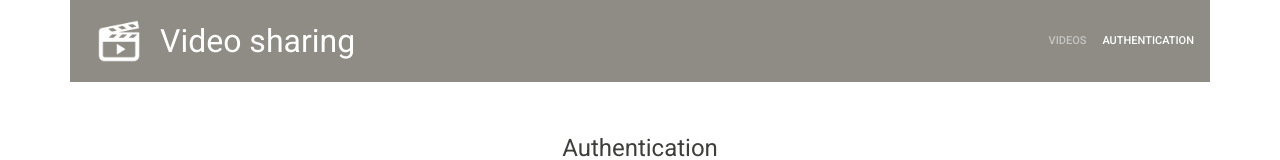
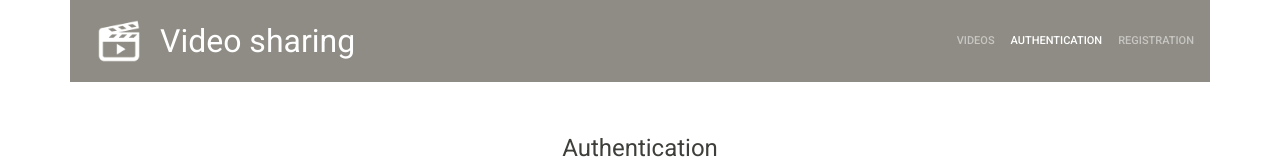
Before and after one commit to Evgeny-Kravchenko/video-sharing-front-end, a React app: page /auth in a window 1280 px wide. Shown: the top 160 px of the page. Built offline with nearby package versions, Linux system fonts and the light colour scheme.

Commit message:
feat: add the regular expression of searching initial state

```diff
--- a/src/actions/types.ts
+++ b/src/actions/types.ts
@@ -6,6 +6,7 @@ export interface Action {
 export enum PagesList {
   Authentication = 'auth',
   Videos = 'videos',
+  Registrations = 'registration',
 }
 
 export enum PagesTypesActions {
--- a/src/components/local/header/header.tsx
+++ b/src/components/local/header/header.tsx
@@ -44,6 +44,16 @@ const Header: FC = (): ReactElement => {
               Authentication
             </Link>
           </li>
+          {!isAuth && (
+            <li
+              className={`nav-item ${currentPage === PagesList.Registrations ? 'active' : null}`}
+              onClick={handleOnClickItemMenu(PagesList.Registrations)}
+            >
+              <Link className="nav-link" to="/registration">
+                Registration
+              </Link>
+            </li>
+          )}
         </ul>
       </nav>
     </HeaderStyled>
--- a/src/reducers/index.ts
+++ b/src/reducers/index.ts
@@ -2,11 +2,13 @@ import updateCurrentPage from './update-current-page';
 import updateVideos from './update-videos';
 import updateUser from './update-user';
 
-import { Action } from '../actions';
+import { Action, PagesList } from '../actions';
 import { State } from './types';
 
+const initialCurrentPage = window.location.pathname.match(/\/(.+)\/*/) || PagesList.Authentication;
+
 const initialState: State = {
-  currentPage: 'auth',
+  currentPage: initialCurrentPage[1],
   user: {
     name: '',
     email: '',
--- a/src/reducers/update-current-page.ts
+++ b/src/reducers/update-current-page.ts
@@ -1,10 +1,13 @@
-import { Action } from '../actions';
+import { Action, PagesList } from '../actions';
 import { State } from './types';
 
 const updateCurrentPage = (state: State, action: Action): string => {
   switch (action.type) {
     case 'MOVE_TO_ANOTHER_PAGE': {
       const { isSuccess }: { isSuccess: boolean | null } = state.user.statusOfAuthorizeUser;
+      if (!isSuccess && action.payload === PagesList.Registrations) {
+        return action.payload;
+      }
       return !isSuccess ? 'auth' : action.payload;
     }
     default: {
```
